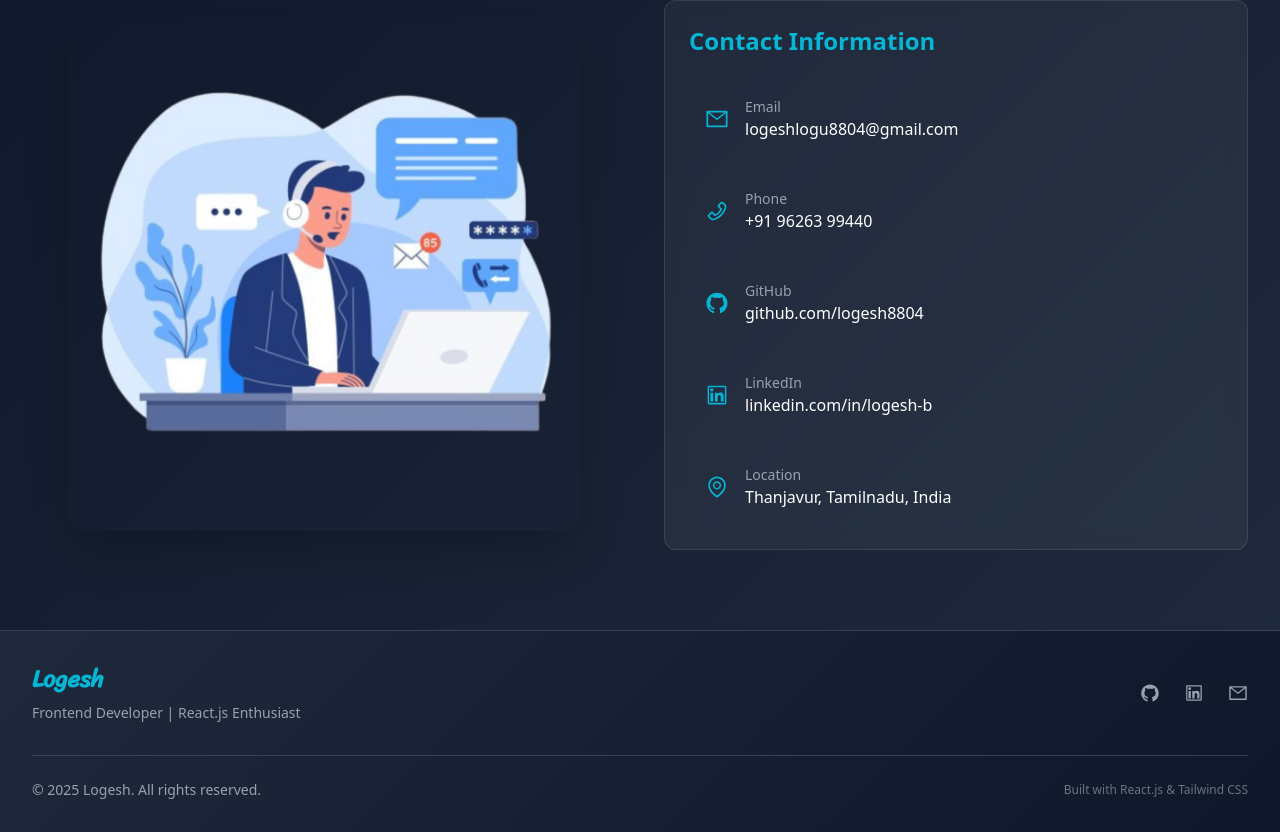
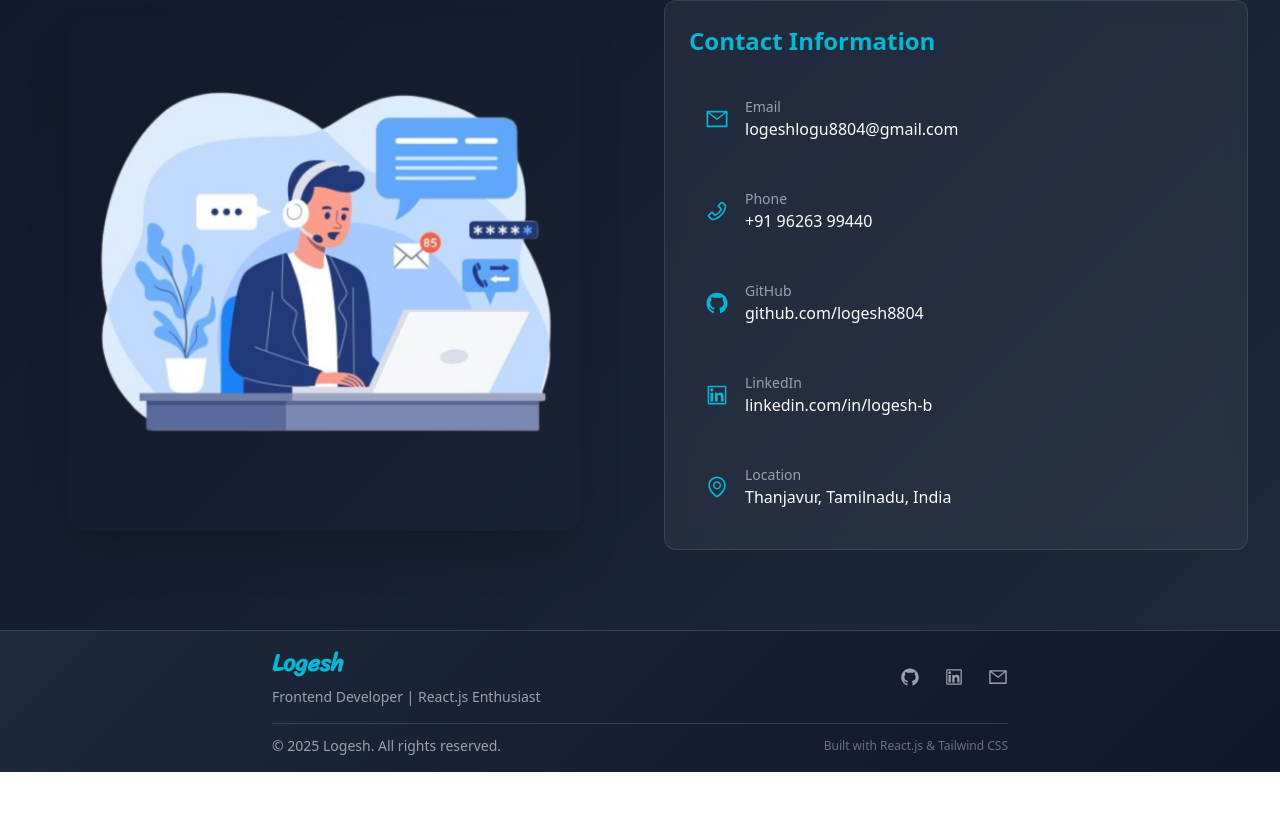
Before and after one commit to logesh8804/Portfolio-ReactJS, a React (Vite) app: page / in a window 1280 px wide. Shown: the part 3489-4321 px from the top of the page. After the commit the page ends 4261 px from the top, so only its background shows below. Built offline with nearby package versions, Linux system fonts and the light colour scheme.

Commit message:
fix footer

```diff
--- a/src/components/Footer.jsx
+++ b/src/components/Footer.jsx
@@ -24,7 +24,7 @@ export default function Footer()
 
     return (
         <footer className="bg-secondary border-t border-gray-700">
-            <div className="max-w-7xl mx-auto px-4 sm:px-6 lg:px-8 py-8">
+            <div className="max-w-3xl mx-auto px-2 sm:px-6 lg:px-4 py-4">
                 <div className="flex flex-col md:flex-row justify-between items-center space-y-4 md:space-y-0">
                     <div className="text-center md:text-left">
                         <h3 className="text-2xl font-bold text-accent font-sriracha mb-2">Logesh</h3>
@@ -49,7 +49,7 @@ export default function Footer()
                     </div>
                 </div>
 
-                <div className="border-t border-gray-700 mt-8 pt-6">
+                <div className="border-t border-gray-700 mt-4 pt-3">
                     <div className="flex flex-col md:flex-row justify-between items-center space-y-2 md:space-y-0">
                         <p className="text-gray-400 text-sm">
                             &copy; {currentYear} Logesh. All rights reserved.
```
